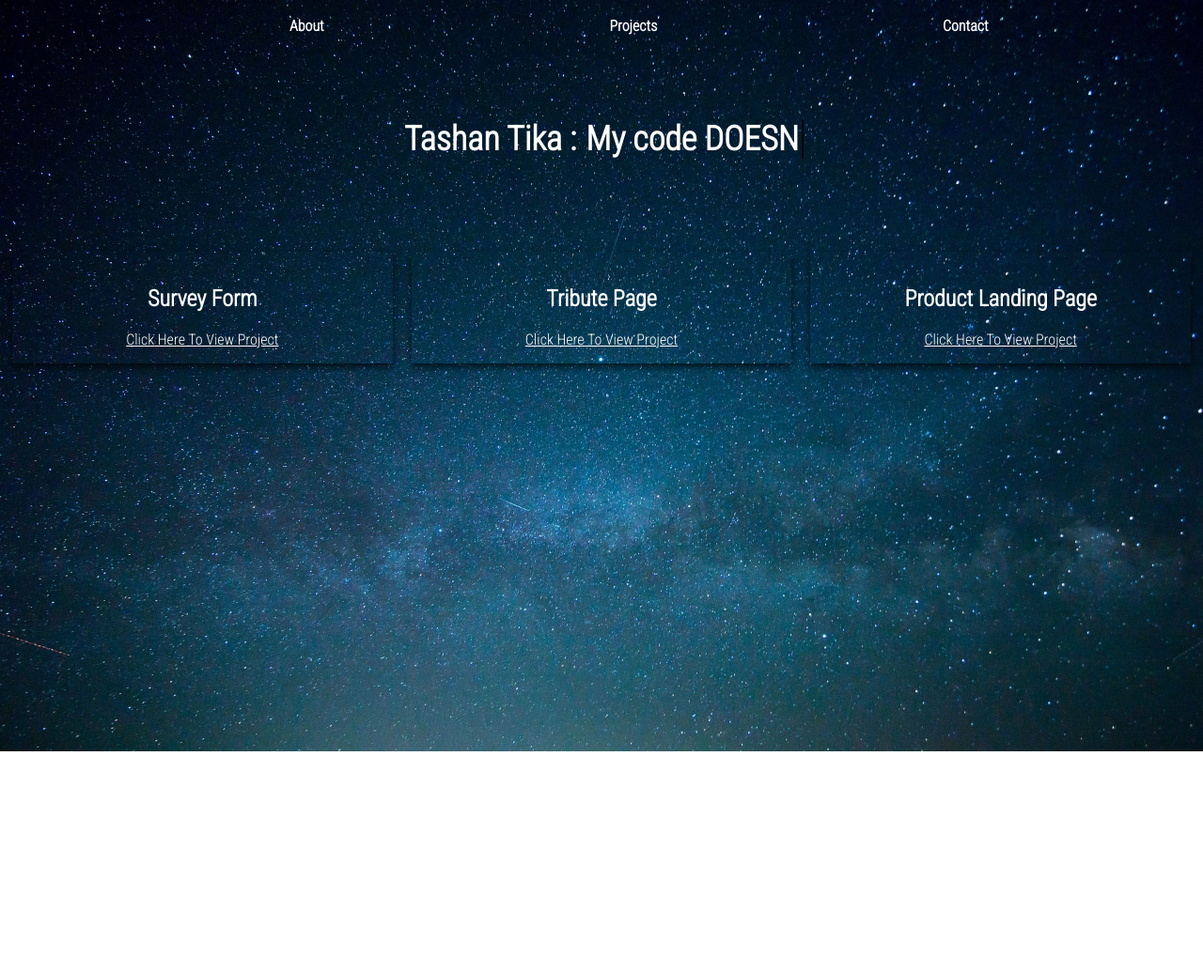
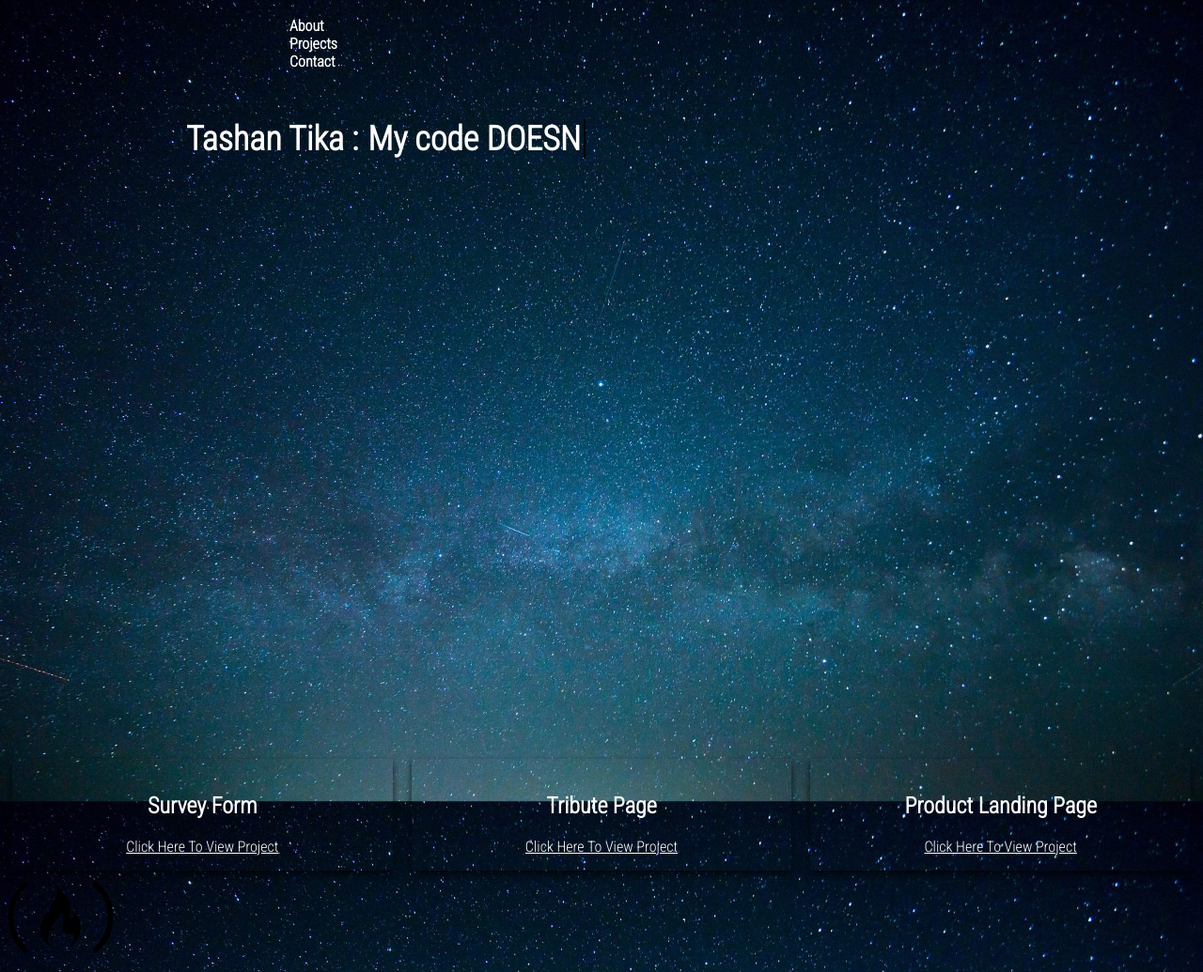
Before and after one commit to TashanTika/Personal_PortfolioFCC, a plain HTML site: page index.html in a window 1280 px wide. Shown: the whole page at 94% size. Before the commit the page ends 800 px from the top, so only its background shows below. Drawn offline with Linux system fonts and the light colour scheme.

Commit message:
vh adjust, tests passed

```diff
--- a/index.html
+++ b/index.html
@@ -9,11 +9,9 @@
 </head>
 <body>
         <nav id=navbar>
-            <div>
-                <a href="#about">About</a>
-                <a href="#projects">Projects</a>
-                <a href="#contact">Contact</a>
-            </div>
+            <a href="#welcome-section">About</a>
+            <a href="#projects">Projects</a>
+            <a href="#contact">Contact</a>
         </nav>
 
         <section id="welcome-section">
@@ -47,7 +45,8 @@
         </section>
 
         <footer id="contact">
-
+           <link><a href="https://www.freecodecamp.org/tashantika" id="profile-link" target="_blank"></link>
+            <img id="ffc-img" src="images/free-code-camp-brands.svg"></a>
         </footer>
 </body>
 </html>
--- a/style.css
+++ b/style.css
@@ -11,6 +11,13 @@ body{
     -o-background-size: cover;
     background-size: cover;
     color:white;
+}
+
+#ffc-img {
+    display: flex;
+    align-items: center;
+    height: 100px;
+    width : auto;
 }
 
 #navbar{
@@ -36,6 +43,8 @@ body{
     padding-top: 20px;
     text-align: center;
     font-size: x-large;
+    height: 100vh;
+    width: 100vh;
 }
 
 /* https://www.w3schools.com/howto/howto_css_column_cards.asp  Adjusted 25% to 33.3333% to accomodate for 3 cards only */
```
Also changed, not shown: images/free-code-camp-brands.svg (added).
